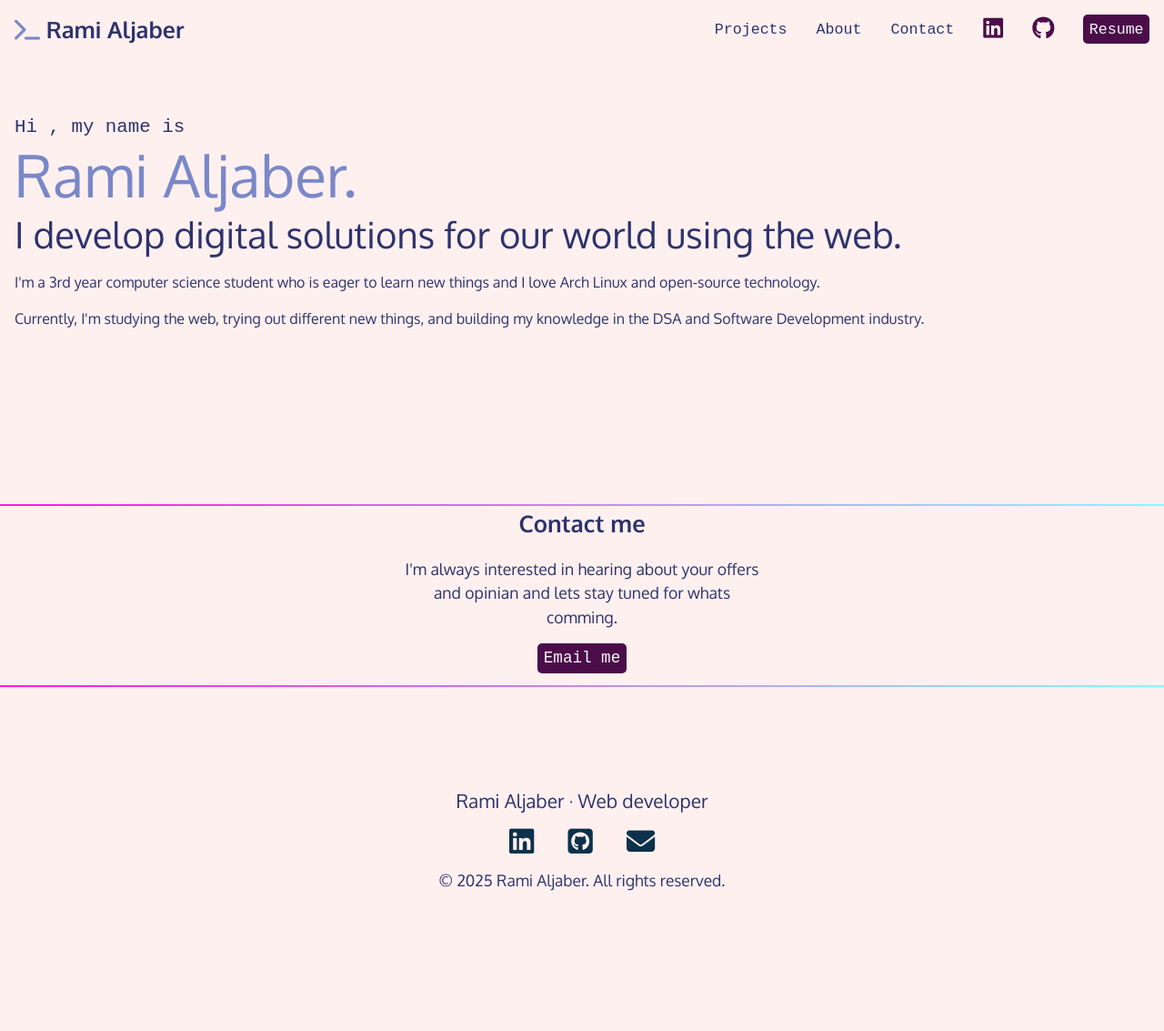
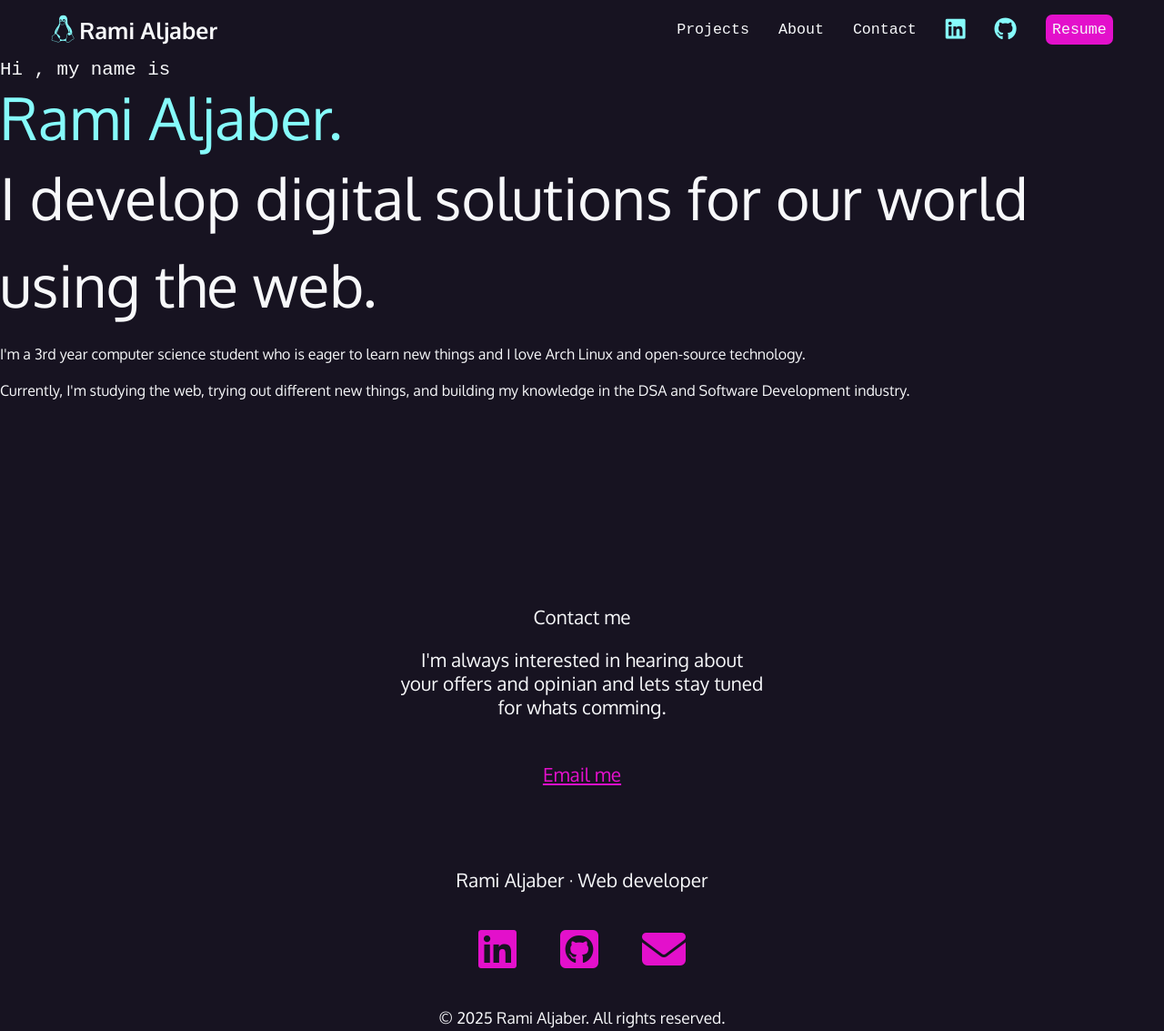
Before and after one commit to MrMoriarty04/Portfolio, a plain HTML site: page index.html in a window 1280 px wide. Shown: the whole page at 91% size. Before the commit the page ends 1042 px from the top, so only its background shows below. Drawn offline with Linux system fonts and the light colour scheme; a web font is replaced by a local one.

Commit message:
new style

```diff
--- a/css/style.css
+++ b/css/style.css
@@ -1,8 +1,4 @@
-:root{
-    --Background:#fff0f0;
-    --Primary:#a9b3df;
-    --Secondary:#2d336c;
-    --Accent:#7a88c7;
+:root {
     --black: #171321;
     --dkblue: #0d314b;
     --plum: #4b0d49;
@@ -13,14 +9,13 @@
     --font-size: 1.3rem;
     --mono: "Oxygen mono", monospace;
     --sans: Oxygen, sans-serif;
-
 }
 
-html{
+html {
     box-sizing: border-box;
 }
 
-*,*::before,*::after{
+*,*::before,*::after {
     box-sizing: inherit;
 }
 
@@ -28,94 +23,96 @@ body{
  margin: 0;
  padding: 0;
  font-family: var(--sans);
-    background-color: var(--Background);
-    color: var(--Secondary);
+ background-color: var(--black);
+ color: var(--white);
  font-size: var(--font-size);
 }
-a{
-    color: var(--Accent);
+
+h1,h2,h3{
+    margin: 0;
 }
-a:hover{
-    color: var(--Secondary);
+
+a {
+    color: var(--magenta);
+
+}
+
+a:hover {
+    color: var(--hotmag);
     text-decoration: none;
 }
 
 
 
-.upper-nav{
+ .upper-nav {
     font-family: var(--mono);
     font-size: 80%;
     padding: 1rem;
 }
 
-.upper-nav .nav-group .logo{
+
+.upper-nav .nav-elements .logo a {
     font-family: var(--sans);
-    margin: 0;
 
 }
 
-.upper-nav .nav-group {
-    list-style: none;
+.upper-nav .nav-group{
+    list-style-type: none;
     margin: 0;
     padding: 0;
     display: flex;
-    flex-flow: row wrap;
-    justify-content: center;
+    flex-flow:row wrap;
+    justify-content:center;
     align-items: center;
     gap: 2rem;
+
 }
 
-.upper-nav li:first-child{
+.upper-nav .nav-group .nav-elements:first-child{
     flex-basis: 100%;
     text-align: center;
 }
 
+
 .upper-nav [class*="fa-"]{
     font-size: 150%;
-    color: var(--plum);
+    color: var(--aqua);
 }
 
 .upper-nav .logo [class*="fa-"]{
-    font-size: 100%;
-    color: var(--Accent);
+    font-size: 120%;
+    color: var(--aqua);
+    margin-right: 5px;
 }
 
-
 .upper-nav a{
-    color: var(--Secondary);
+    color: var(--white);
     text-decoration: none;
     display: block;
 }
 
-.upper-nav a:hover{
+.upper-nav a:hover,.upper-nav [class*="fa-"]:hover{
     color: var(--magenta);
 }
 
-.upper-nav .resume-button{
-    background-color: var(--plum);
+
+.upper-nav .nav-elements .resume-button{
+    background-color: var(--magenta);
+    padding: 0.45rem;
+    border-radius: 7px;
+
+}
+
+.upper-nav .nav-elements .resume-button:hover{
 color: var(--white);
-    padding: 0.4rem;
-    border-radius: 5px;
+background-color: var(--hotmag);
 }
 
 
-.upper-nav .resume-button:hover{
-    color: var(--white);
-    background-color: #5a0b57;
-}
 
 
-.gradient{
-    background: linear-gradient(90deg,rgba(255,23,228,1)0%,rgba(134,251,251,1)100%);
-    height: 2px;
-    margin-top: 1rem;
-}
-
-.intro-section{
-    padding: 4rem 1rem 10rem 1rem;
-    max-width: 1400px;
-    margin: 0 auto;
-
+.intro-section {
+    padding-bottom: 10rem;
 }
 
 .intro-section p{
@@ -123,91 +120,59 @@ font-size: 1rem;
     line-height: 1.5;
 }
 
-.intro-section .my-name{
+.intro-section .my-name {
     font-family: var(--mono);
 }
 
-.intro-section .name{
-    display: block;
+.intro-section .my-name .name{
     font-family: var(--sans);
     font-size: 4rem;
-    color: var(--Accent);
+    color: var(--aqua);
+    display: block;
 }
 
-.intro-section .quick-intro{
-    font-size: 2.5rem;
+.intro-section .quick-intro p{
+    font-size: 4rem;
     font-weight: normal;
-}
-.contact-section{
-    width: 400px;
-    margin: 0 auto;
-    display: flex;
-    justify-content:center ;
-    text-align: center;
-    font-size: 1.1rem;
-    line-height: 1.5;
-
-}
-.contact-section span{
-    display: block;
-    font-weight: bold;
-    font-size: 1.6rem;
+    margin: 0;
 }
 
-.contact-section .contact-email{
-    text-decoration: none;
+.contact-section {
+    width: 400px;
     text-align: center;
-    background-color: var(--plum);
-    color: var(--white);
-    padding: 0.4rem;
-    font-family: var(--mono);
-    border-radius: 5px;
-
+    margin: 0 auto;
+    padding: 3rem 0;
 }
 
-
-.contact-section .contact-email:hover{
-    color: var(--white);
-    background-color: #5a0b57;
+.contact-section .contact-info p:last-child{
+    margin-top: 3rem;
 }
 
-
 footer{
-    padding: 4rem 0;
-    margin-top: 3rem;
-    display: flex;
-    flex-direction: column;
     text-align: center;
-
-
 }
 
-footer a{
-text-decoration: none;
-
+footer ul{
+    list-style: none;
+    padding: 0;
+    margin: 2rem 0;
+    display: flex;
+    flex-flow: row wrap;
+    justify-content: center;
+    gap: 3rem;
+    font-size: 3rem;
 }
 
-footer [class*="fa-"]{
-    font-size: 150%;
-    color: var(--dkblue);
-    margin: 1rem;
-}
-
-@media (min-width:850px){
-
+@media(min-width:850px){
     .upper-nav{
-    max-width: 1400px;
+        max-width: 1200px;
         margin: 0 auto;
 
     }
-
-.upper-nav li:first-child{
-
+    .upper-nav .nav-group .nav-elements:first-child{
         flex-basis: auto;
         text-align: left;
-    margin-right:auto ;
+        margin-right: auto;
     }
 
-
-
 }
--- a/index.html
+++ b/index.html
@@ -20,11 +20,11 @@
   <body>
     <nav class="upper-nav">
       <ul class="nav-group">
-        <li>
+        <li class="nav-elements">
           <h1 class="logo">
             <a href="index.html"
-              ><span class="fa-solid fa-terminal" aria-hidden="true"></span>
-              Rami Aljaber</a
+              ><span class="fa-brands fa-linux" aria-hidden="true"></span
+              ><span class="logo-name">Rami Aljaber</span></a
             >
           </h1>
         </li>
@@ -61,7 +61,7 @@
       </div>
 
       <div class="quick-intro">
-        I develop digital solutions for our world using the web.
+        <p>I develop digital solutions for our world using the web.</p>
       </div>
 
       <div class="about-me">
@@ -80,6 +80,7 @@
     </section>
 
     <div class="gradient"></div>
+
     <section class="contact-section" id="contact">
       <div class="contact-info">
         <span>Contact me</span>
@@ -87,31 +88,38 @@
           I'm always interested in hearing about your offers and opinian and
           lets stay tuned for whats comming.
         </p>
-        <a class="contact-email" href="nowhere"> Email me</a>
+        <p><a class="contact-email" href="nowhere"> Email me</a></p>
       </div>
     </section>
 
     <div class="gradient"></div>
 
     <footer>
-      <div>Rami Aljaber &middot; Web developer</div>
-      <div>
+      <p>Rami Aljaber &middot; Web developer</p>
+      <ul>
+        <li>
           <a href="https://www.linkedin.com/in/ramialjaber/" target="_blank">
             <span class="fa-brands fa-linkedin aria-hidden=true"></span>
             <span class="sr-only">LinkedIn</span>
           </a>
+        </li>
 
+        <li>
           <a href="https://github.com/MrMoriarty04" target="_blank">
             <span class="fa-brands fa-square-github aria-hidden=true"></span>
             <span class="sr-only">Github</span>
           </a>
+        </li>
 
+        <li>
           <a href="">
             <span class="fa-solid fa-envelope aria-hidden=true"></span>
             <span class="sr-only">Email</span>
           </a>
-      </div>
-      <small><div>&copy; 2025 Rami Aljaber. All rights reserved.</div></small>
+        </li>
+      </ul>
+
+      <p><small>&copy; 2025 Rami Aljaber. All rights reserved.</small></p>
     </footer>
   </body>
 </html>
```
Lines whose indentation alone changed are shown as unchanged.
